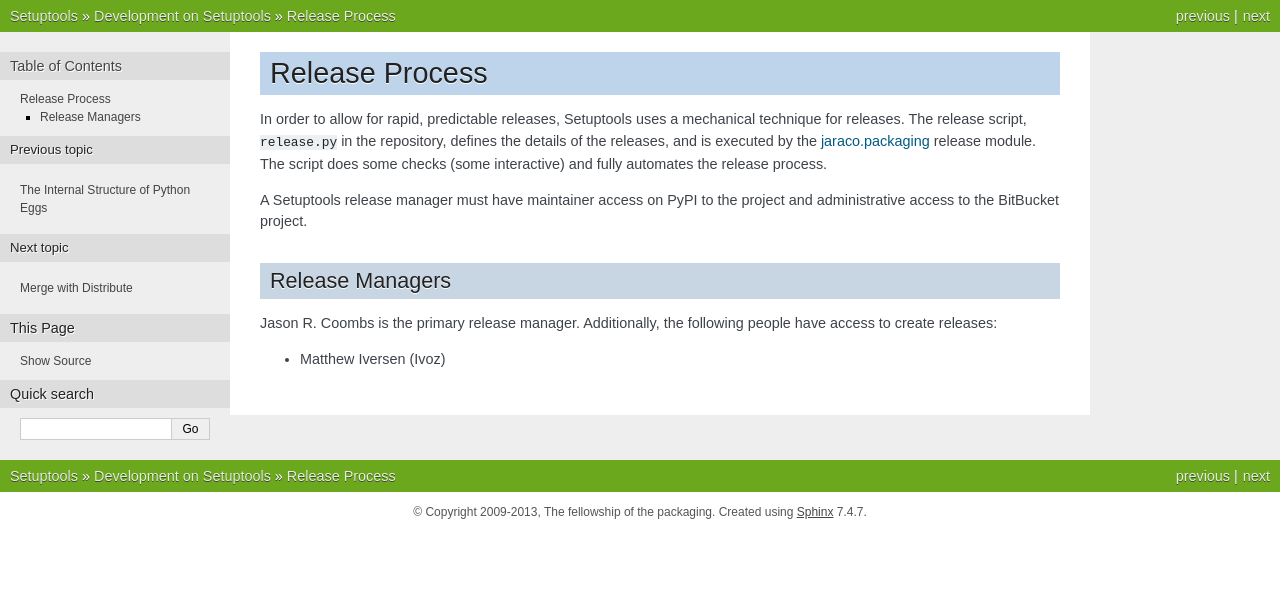
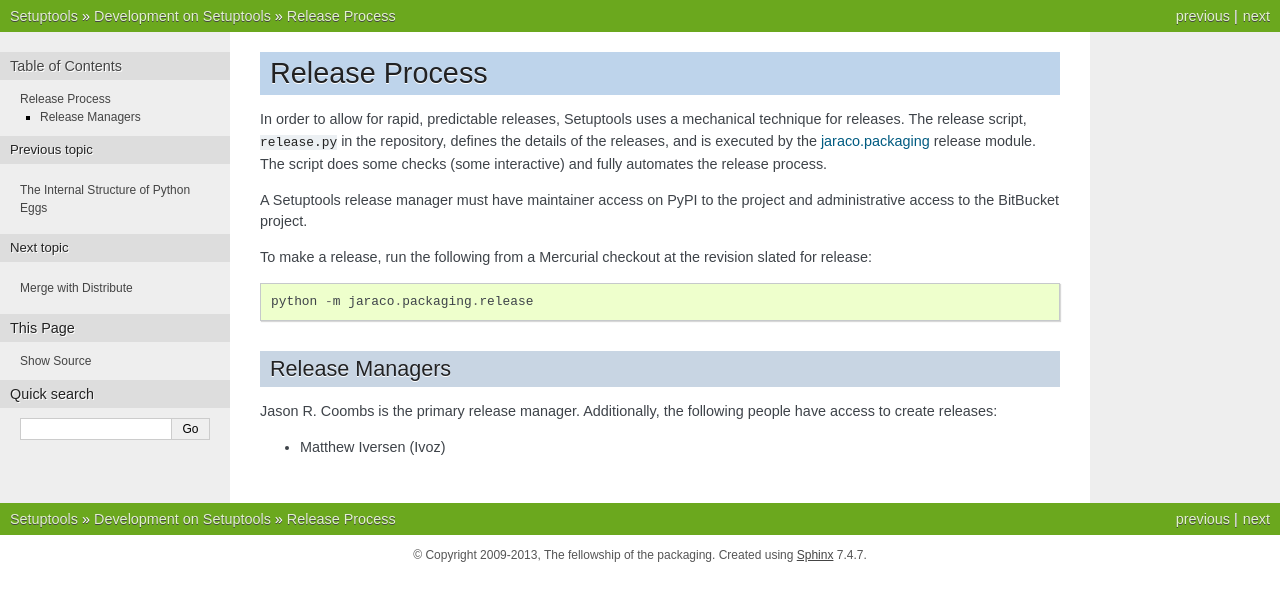
Before and after one commit to Distrotech/setuptools, a Sphinx documentation site: the page built from docs/releases.txt, in a window 1280 px wide. Shown: the top 601 px of the page. Built offline with Sphinx 7.4.7, drawn with Linux system fonts in a browser that asks for light colours; the version number is read from the project's files by our own code.

Commit message:
Write the actual command.

```diff
--- a/docs/releases.txt
+++ b/docs/releases.txt
@@ -12,6 +12,11 @@
 A Setuptools release manager must have maintainer access on PyPI to the
 project and administrative access to the BitBucket project.
 
+To make a release, run the following from a Mercurial checkout at the
+revision slated for release::
+
+    python -m jaraco.packaging.release
+
 Release Managers
 ----------------
 
```
